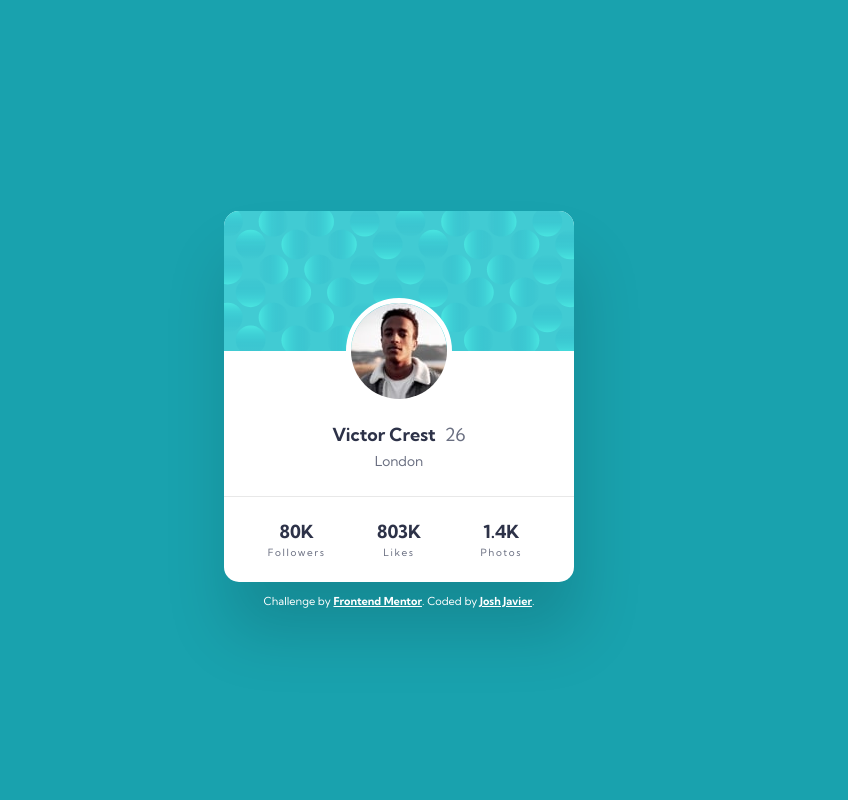
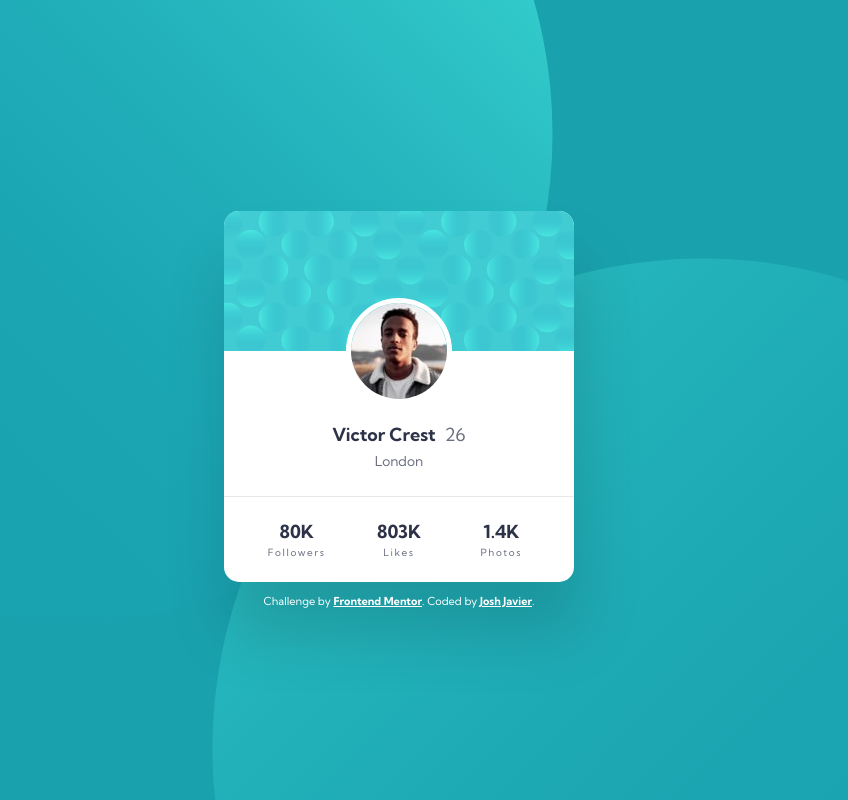
Before and after one commit to joshjavier/profile-card-component, a website: page index.html in a window 1280 px wide. Shown: the whole page, without its empty margins (241-1089 px from the left). Drawn offline with Linux system fonts and the light colour scheme; the site is published under a folder, as on GitHub Pages, so addresses that start at the root find nothing.

Commit message:
Fix paths of background images
This commit also updates the compiled CSS in the repo.

```diff
--- a/sass/_layout.scss
+++ b/sass/_layout.scss
@@ -16,8 +16,8 @@ body {
   justify-content: center;
   background: $dark-cyan;
   background-image:
-    url('/images/bg-pattern-top.svg'),
-    url('/images/bg-pattern-bottom.svg');
+    url('../images/bg-pattern-top.svg'),
+    url('../images/bg-pattern-bottom.svg');
   background-position:
     top 188% left 126%,
     bottom 188% right 124%;
```
Also changed, not shown: css/styles.css.
